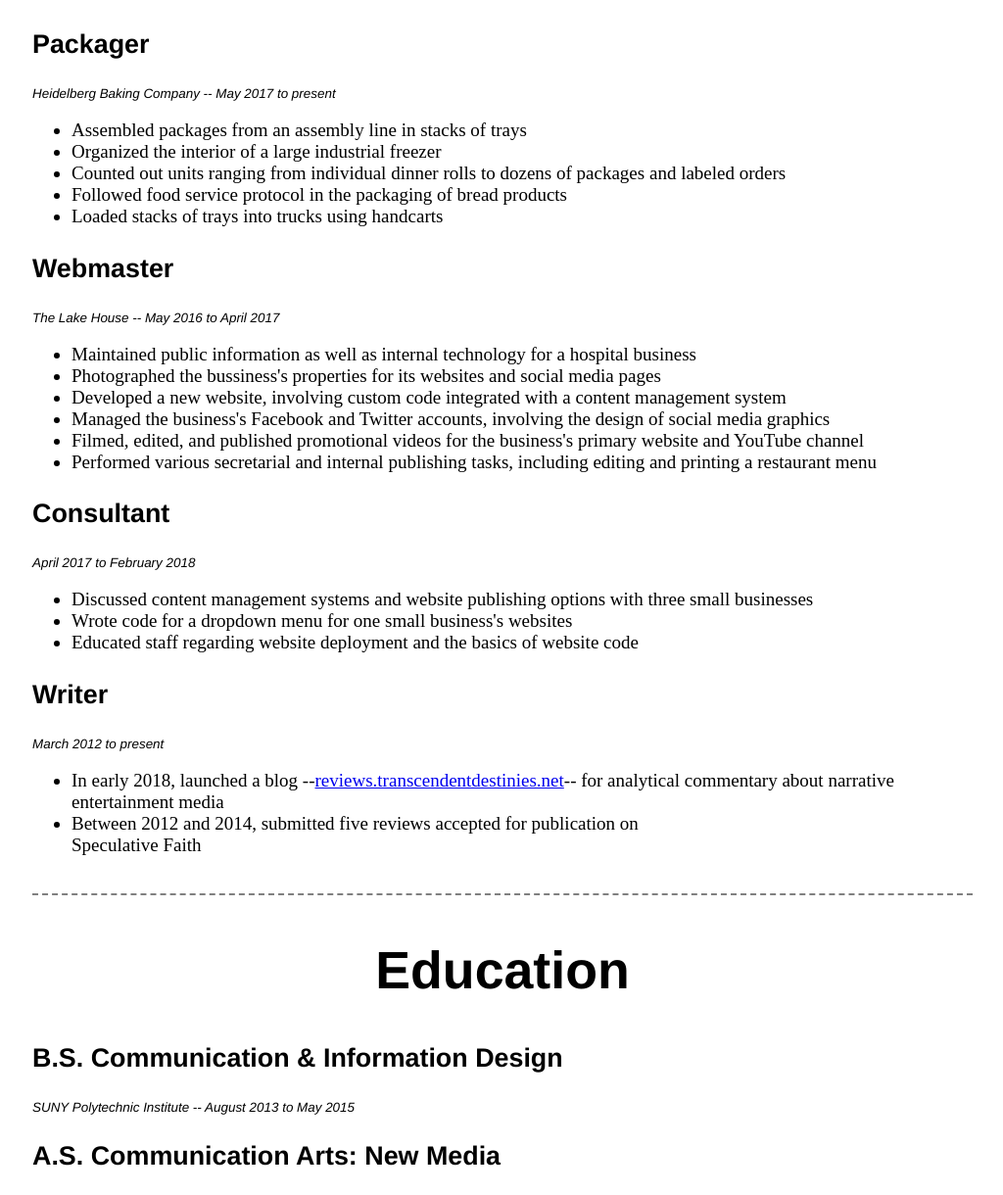
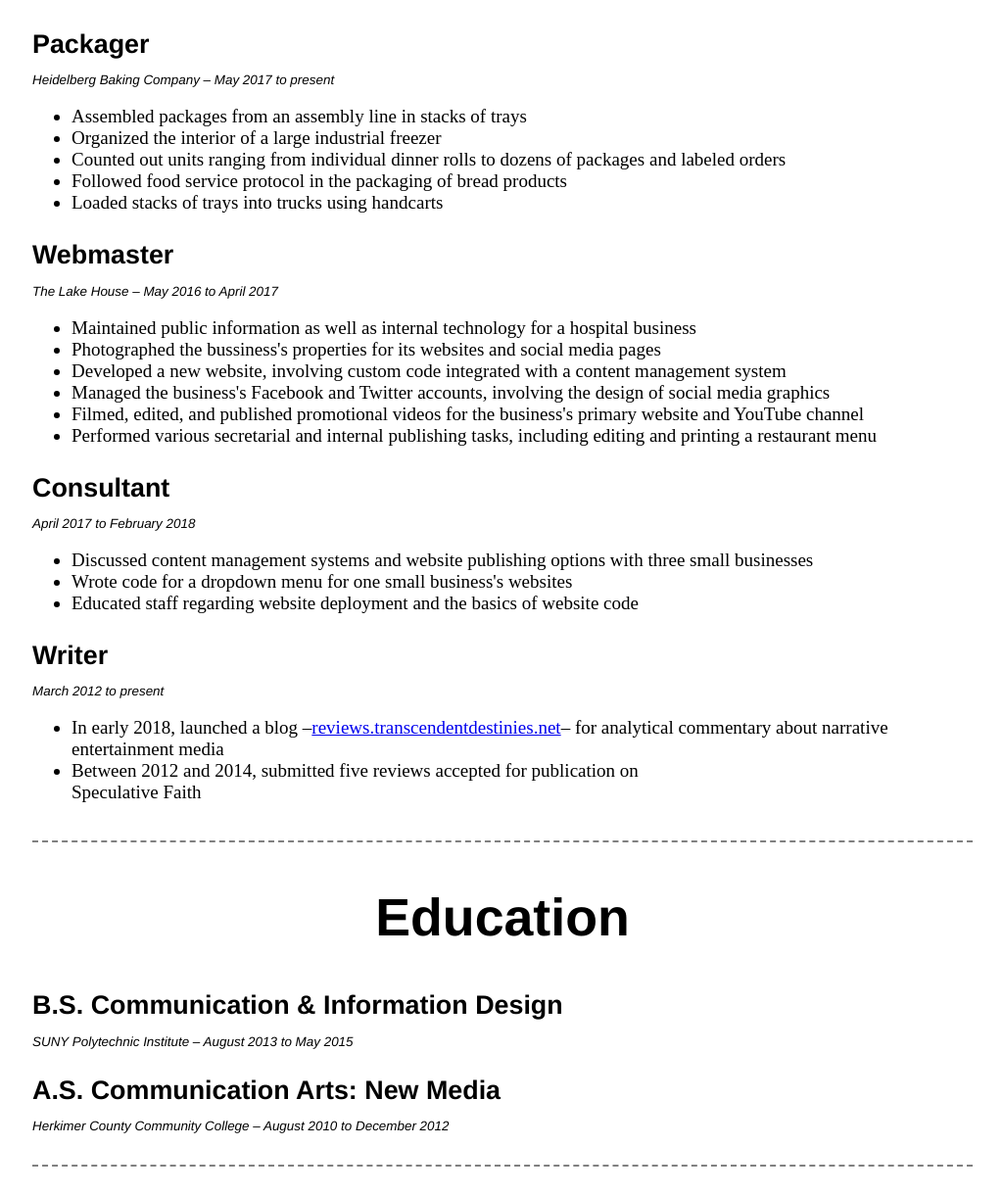
Before and after one commit to StrivenWord/strivenword-resume-site, a website: page pug/index.pug in a window 1280 px wide. Shown: the part 310-1530 px from the top of the page at 98% size, without its empty margins (127-1151 px from the left). Drawn offline with nearby package versions, Linux system fonts and the light colour scheme; files that its build step writes are made by us from their sources.

Commit message:
Switched out &ndash; character instead of double hyphens.

```diff
--- a/pug/index.pug
+++ b/pug/index.pug
@@ -5,14 +5,14 @@
 body
 	header
 		h1 R&eacute;sum&eacute;
-		aside #{name} -- #{email} -- #{phone}
+		aside #{name} &ndash; #{email} &ndash; #{phone}
 	main
 		section.major.exp
 			h2 Experience
 			section.exp.qualifications
 				h3 Packager
 				div.context
-					p Heidelberg Baking Company -- May 2017 to present
+					p Heidelberg Baking Company &ndash; May 2017 to present
 				ul
 					li Assembled packages from an assembly line in stacks of trays
 					li Organized the interior of a large industrial freezer
@@ -22,7 +22,7 @@
 			section.exp.qualifications
 				h3 Webmaster
 				div.context
-					p The Lake House -- May 2016 to April 2017
+					p The Lake House &ndash; May 2016 to April 2017
 				ul
 					li Maintained public information as well as internal technology for a hospital business
 					li Photographed the bussiness's properties for its websites and social media pages
@@ -43,9 +43,9 @@
 				div.context
 					p March 2012 to present
 				ul
-					li In early 2018, launched a blog --
+					li In early 2018, launched a blog &ndash;
 						a(href='http://reviews.transcendentdestinies.net/') reviews.transcendentdestinies.net
-						| -- for analytical commentary about narrative entertainment media
+						| &ndash; for analytical commentary about narrative entertainment media
 					li Between 2012 and 2014, submitted five reviews accepted for publication on
 					a(herf='http://speculativefaith.lorehaven.com/author/paullee/') Speculative Faith
 		section.major.edu
@@ -53,7 +53,7 @@
 			section.edu.qualifications
 				h3 B.S. Communication &amp; Information Design
 				div.context
-					p SUNY Polytechnic Institute -- August 2013 to May 2015
+					p SUNY Polytechnic Institute &ndash; August 2013 to May 2015
 			section.edu.qualifications
 				h3 A.S. Communication Arts: New Media
 				div.context
--- a/stylus/_layout.styl
+++ b/stylus/_layout.styl
@@ -37,3 +37,9 @@
 		text-align: center
 	}
 }
+
+section.qualifications {
+	h3 {
+		margin-bottom: 0.25rem
+	}
+}
```
Also changed, not shown: css/design.css, index.html.
